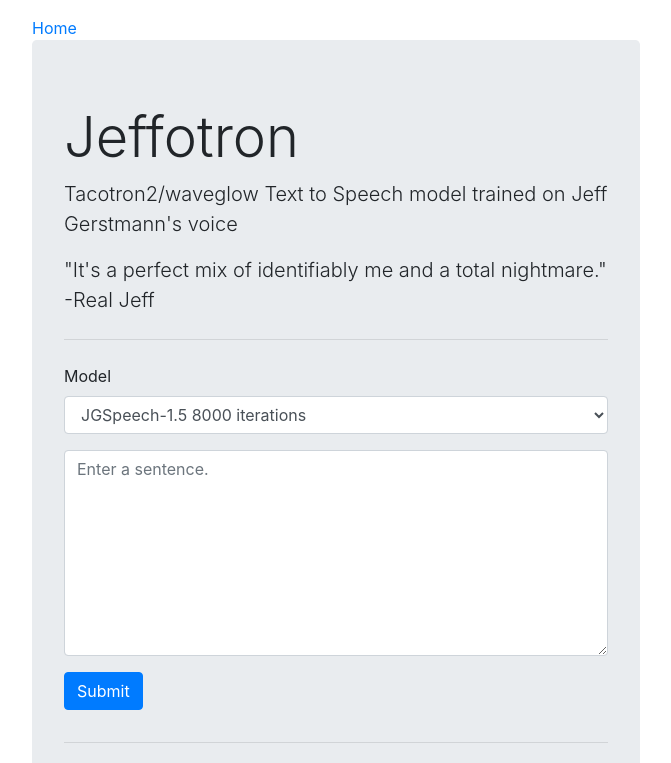
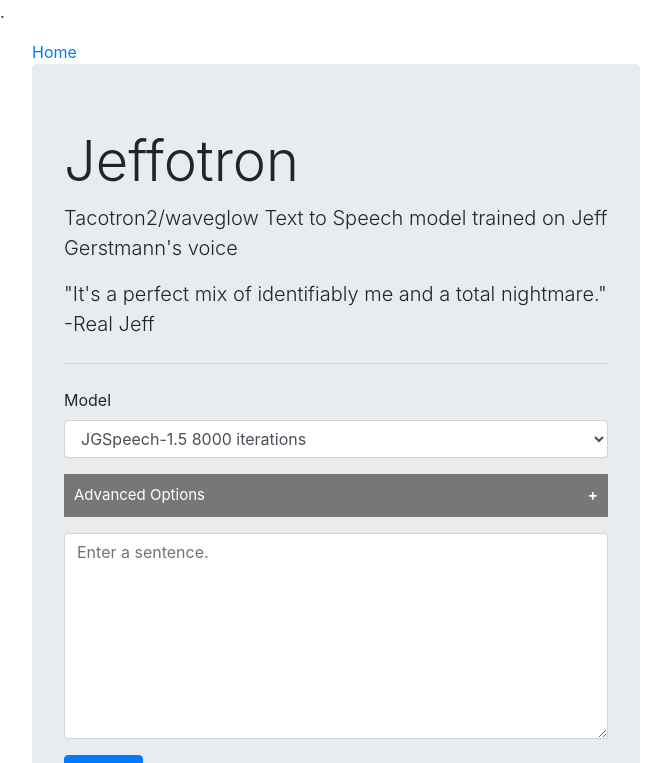
Before and after one commit to Verssae/flask-tacotron2-tts-web-app, a Flask app: page / in a window 1280 px wide. Shown: the top 763 px of the page, without its empty margins (0-671 px from the left). Run offline with Flask 2, Linux system fonts and the light colour scheme; parts of the project's set-up code (start-up, migrations or seed data) failed here and were passed over; some libraries are stand-ins or nearby versions.

Commit message:
advanced option max duration

```diff
--- a/app.py
+++ b/app.py
@@ -21,17 +21,18 @@
         result = request.form
         model = result['input_model']
         text = result['input_text']
-        if model == t2s.model_choice:
+        max_duration_s = float(result['max_duration_s'])
+        if model == t2s.model_choice and max_duration_s == t2s.max_duration_s:
             audio = t2s.tts(text)
         else:
-            audio = t2s.update_model(model).tts(text)
-        return render_template('simple.html', voice=audio, sample_text=text, opt_lang=t2s.model_choice)
+            audio = t2s.update_model(model, max_duration_s).tts(text)
+        return render_template('simple.html', voice=audio, sample_text=text, model_choice=t2s.model_choice, max_duration_s=max_duration_s)
 
 
 #Route to render GUI
 @app.route('/')
 def show_entries():
-    return render_template('simple.html', sample_text=sample_text, voice=None, opt_lang=t2s.model_choice)
+    return render_template('simple.html', sample_text=sample_text, voice=None, model_choice=t2s.model_choice, max_duration_s=t2s.max_duration_s)
 
 #Route to stream music
 @app.route('/<voice>', methods=['GET'])
--- a/config.json
+++ b/config.json
@@ -1,4 +1,5 @@
 {
+    "max_duration_s": 3.0,
     "model" : {
 	"attempt11_8000": "models/checkpoint_8000",
         "attempt5_3600" : "models/jeffotron_3600",
--- a/templates/simple.html
+++ b/templates/simple.html
@@ -9,6 +9,44 @@
         integrity="sha384-ggOyR0iXCbMQv3Xipma34MD+dH/1fQ784/j6cY/iJTQUOhcWr7x9JvoRxT2MZw1T" crossorigin="anonymous">
     <title>Jeffotron</title>
     <link rel="shortcut icon" href="/wavs/favicon.ico">
+
+.  <style>
+		.collapsible {
+		  background-color: #777;
+		  color: white;
+		  cursor: pointer;
+		  padding: 10px;
+		  width: 100%;
+		  border: none;
+		  text-align: left;
+		  outline: none;
+		  font-size: 15px;
+		}
+
+		.active, .collapsible:hover {
+		  background-color: #555;
+		}
+
+		.collapsible:after {
+		  content: '\002B';
+		  color: white;
+		  font-weight: bold;
+		  float: right;
+		  margin-left: 5px;
+		}
+
+		.active:after {
+		  content: "\2212";
+		}
+
+		.content {
+		  padding: 0 18px;
+		  max-height: 0;
+		  overflow: hidden;
+		  transition: max-height 0.2s ease-out;
+		  background-color: #f1f1f1;
+		}
+    </style>
 
 </head>
 
@@ -28,12 +66,18 @@
                 <div class="form-group">
                     <label for="select">Model</label>
                     <select name="input_model" class="form-control">
-		    <option value="attempt11_8000">JGSpeech-1.5 8000 iterations</option>
-		    <option value="attempt5_3600">JGSpeech-0.4 3600 iterations</option>
-		    <option value="attempt5_18000">JGSpeech-0.4 18000 iterations</option>
+			<option value="attempt11_8000" {{ 'selected' if model_choice == 'attempt11_8000' }} >JGSpeech-1.5 8000 iterations</option>
+                        <option value="attempt5_3600" {{ 'selected' if model_choice == 'attempt5_3600' }} >JGSpeech-0.4 3600 iterations</option>
+                        <option value="attempt5_18000" {{ 'selected' if model_choice == 'attempt5_18000' }}>JGSpeech-0.4 18000 iterations</option>
                     </select>
                 </div>
-
+                <button class="collapsible" type="button">Advanced Options</button>
+                    <div class="form-group content" style="box-shadow: #777777 0px 0px 0px 3px inset;">
+                        <div class=form-group" style="margin-top: 1em;">
+                            <label for="select">Max Duration (seconds)</label>
+                            <input style="width: -webkit-fill-available; class="form-control" value="{{max_duration_s}}" type="number" min="0.1" max="12.0" step="0.1" name="max_duration_s">
+			</div>
+		   </div>
                 <div class="form-group">
                     <textarea class="form-control" id="text_area" name="input_text" placeholder="{{sample_text}}"
                         cols="40" rows="8"></textarea></div>
@@ -103,6 +147,22 @@
             integrity="sha384-JjSmVgyd0p3pXB1rRibZUAYoIIy6OrQ6VrjIEaFf/nJGzIxFDsf4x0xIM+B07jRM"
             crossorigin="anonymous"></script>
 
+	 <script>
+	    // https://www.w3schools.com/howto/tryit.asp?filename=tryhow_js_collapsible_symbol
+	    let coll = document.getElementsByClassName("collapsible");
+
+	    for (let i = 0; i < coll.length; i++) {
+	      coll[i].addEventListener("click", function() {
+		this.classList.toggle("active");
+		var content = this.nextElementSibling;
+		if (content.style.maxHeight){
+		  content.style.maxHeight = null;
+		} else {
+		  content.style.maxHeight = content.scrollHeight + "px";
+		}
+	      });
+	    }
+        </script>
 
 </body>
 
```
Also changed, not shown: text2speech.py (+9 -3 lines). Lines whose indentation alone changed are shown as unchanged.
